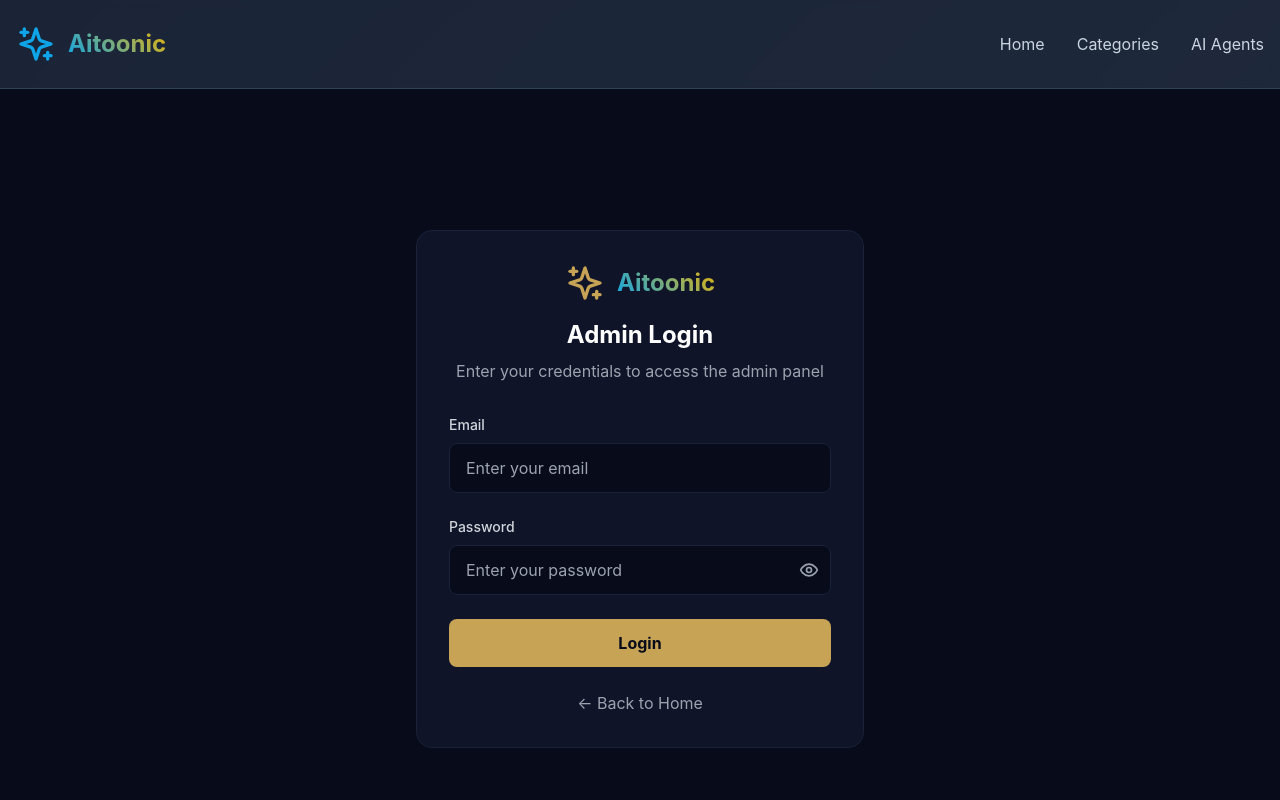
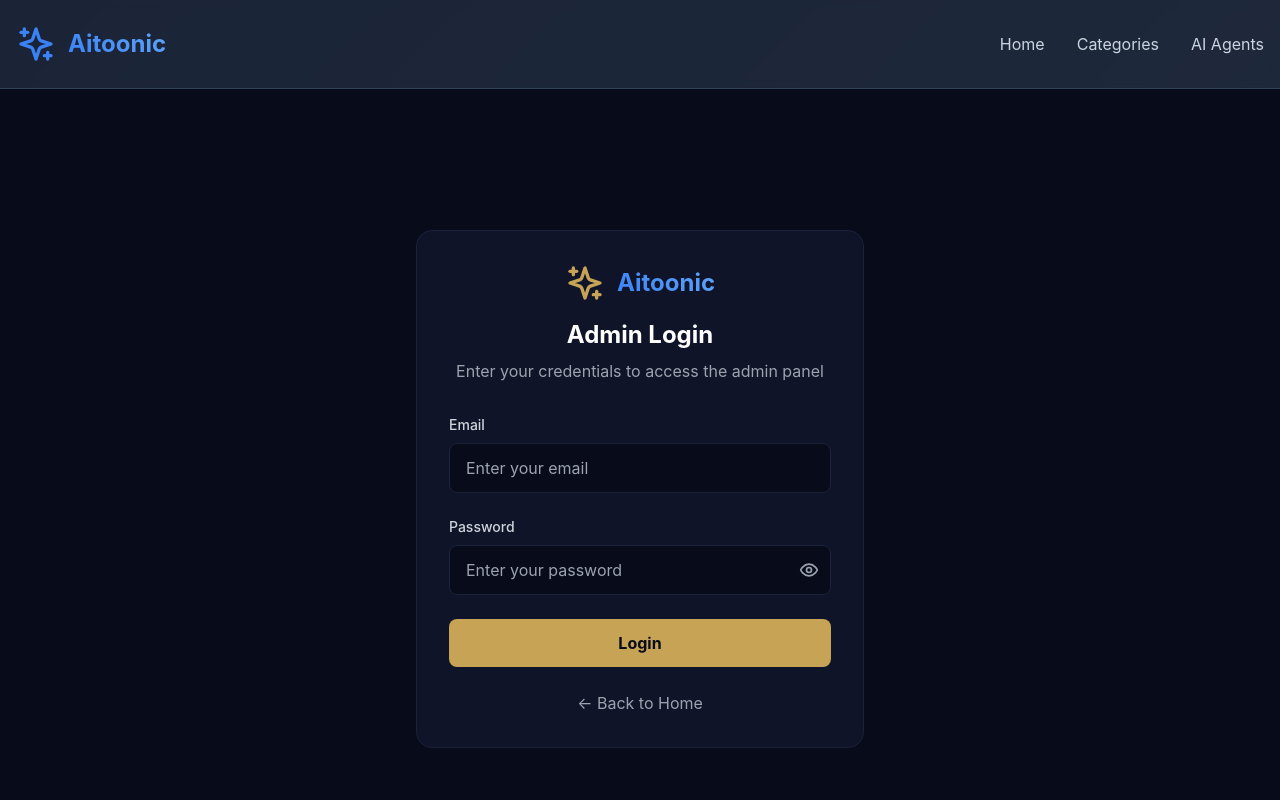
Before and after one commit to deepakchauhan333/aitoonic-admin-error, a React (Vite) app: page /login in a window 1280 px wide. Shown: the top 800 px of the page. Built offline with nearby package versions, Linux system fonts and the light colour scheme; no server answers.

Commit message:
Fix Website Issues - Colors, Images, and How to Use

```diff
--- a/src/index.css
+++ b/src/index.css
@@ -3,15 +3,9 @@
 @tailwind utilities;
 
 :root {
-  /* Main Colors */
-  --primary: #0ea5e9;
-  --primary-dark: #0284c7;
-  --secondary: #eab308;
-  --secondary-dark: #ca8a04;
-
-  /* Sub Colors */
-  --accent: #64748b;
-  --success: #22c55e;
+  /* Simple blue color scheme */
+  --primary: #3b82f6;
+  --primary-dark: #2563eb;
 
   /* Background Colors */
   --bg-primary: #0f172a;
@@ -59,7 +53,7 @@ body {
 }
 
 .gradient-text {
-  background: linear-gradient(45deg, var(--primary), var(--secondary));
+  background: linear-gradient(45deg, var(--primary), #60a5fa);
   -webkit-background-clip: text;
   background-clip: text;
   color: transparent;
@@ -71,7 +65,7 @@ body {
 
 .card-hover:hover {
   transform: translateY(-5px);
-  box-shadow: 0 20px 40px rgba(14, 165, 233, 0.15);
+  box-shadow: 0 20px 40px rgba(59, 130, 246, 0.15);
 }
 
 /* Button Styles */
@@ -88,23 +82,7 @@ body {
 
 .btn-primary:hover {
   transform: translateY(-2px);
-  box-shadow: 0 10px 25px rgba(14, 165, 233, 0.3);
-}
-
-.btn-secondary {
-  background: linear-gradient(135deg, var(--secondary), var(--secondary-dark));
-  color: var(--bg-primary);
-  border: none;
-  padding: 0.75rem 1.5rem;
-  border-radius: 0.5rem;
-  font-weight: 600;
-  transition: all 0.3s ease;
-  cursor: pointer;
-}
-
-.btn-secondary:hover {
-  transform: translateY(-2px);
-  box-shadow: 0 10px 25px rgba(234, 179, 8, 0.3);
+  box-shadow: 0 10px 25px rgba(59, 130, 246, 0.3);
 }
 
 /* Card Styles */
@@ -118,7 +96,7 @@ body {
 
 .card:hover {
   border-color: var(--primary);
-  box-shadow: 0 20px 40px rgba(14, 165, 233, 0.1);
+  box-shadow: 0 20px 40px rgba(59, 130, 246, 0.1);
 }
 
 /* Aspect Ratio Utilities */
@@ -130,12 +108,13 @@ body {
   aspect-ratio: 1 / 1;
 }
 
-/* Image Styles */
+/* Image Styles - Fixed to prevent cropping */
 .image-cover {
   width: 100%;
   height: 100%;
-  object-fit: cover;
+  object-fit: contain; /* Changed from cover to contain to prevent cropping */
   object-position: center;
+  background: #1e293b; /* Add background color for letterboxing */
 }
 
 /* TipTap Editor Styles */
--- a/src/pages/ToolDetail.tsx
+++ b/src/pages/ToolDetail.tsx
@@ -1,6 +1,6 @@
 import React, { useEffect, useState } from 'react';
 import { useParams, Link } from 'react-router-dom';
-import { Star, Bot, ExternalLink, ChevronRight, DollarSign, Check } from 'lucide-react';
+import { Star, Bot, ExternalLink, ChevronRight, DollarSign, Check, BookOpen } from 'lucide-react';
 import { supabase } from '../lib/supabase';
 import { SEO } from '../components/SEO';
 import { generateToolSchema } from '../utils/schema';
@@ -16,6 +16,7 @@ interface Tool {
   rating: number;
   seo_title?: string;
   seo_description?: string;
+  how_to_use?: string;
   features?: {
     title: string;
     description: string;
@@ -172,7 +173,7 @@ function ToolDetail() {
                             {[...Array(5)].map((_, i) => (
                               <Star
                                 key={i}
-                                className="w-5 h-5 text-secondary-500"
+                                className="w-5 h-5 text-yellow-500"
                                 fill={i < Math.floor(tool.rating) ? "currentColor" : "none"}
                               />
                             ))}
@@ -194,8 +195,8 @@ function ToolDetail() {
                 </div>
                 {tool.pricing && tool.pricing.length > 0 && (
                   <div className="flex items-center space-x-2 bg-slate-700 rounded-full px-4 py-2">
-                    <DollarSign className="w-5 h-5 text-secondary-500" />
-                    <span className="text-secondary-500 font-medium">
+                    <DollarSign className="w-5 h-5 text-green-500" />
+                    <span className="text-green-500 font-medium">
                       {tool.pricing[0].price}
                     </span>
                   </div>
@@ -227,9 +228,22 @@ function ToolDetail() {
             </div>
           </div>
 
-          {/* Features, Use Cases, and Pricing */}
+          {/* Features, Use Cases, How to Use, and Pricing */}
           <div className="grid grid-cols-1 lg:grid-cols-3 gap-8 mt-8">
             <div className="lg:col-span-2 space-y-8">
+              {/* How to Use */}
+              {tool.how_to_use && (
+                <div className="card p-4 sm:p-8">
+                  <h2 className="text-2xl font-bold mb-6 flex items-center">
+                    <BookOpen className="w-6 h-6 mr-2 text-primary-500" />
+                    How to Use {tool.name}
+                  </h2>
+                  <div className="prose prose-invert max-w-none">
+                    <p className="text-slate-300 whitespace-pre-wrap">{tool.how_to_use}</p>
+                  </div>
+                </div>
+              )}
+
               {/* Features */}
               {tool.features && tool.features.length > 0 && (
                 <div className="card p-4 sm:p-8">
@@ -280,12 +294,12 @@ function ToolDetail() {
                       >
                         <div className="flex items-center justify-between mb-4">
                           <h3 className="text-lg font-bold text-white">{plan.plan}</h3>
-                          <span className="text-secondary-500 font-semibold text-xl">{plan.price}</span>
+                          <span className="text-green-500 font-semibold text-xl">{plan.price}</span>
                         </div>
                         <ul className="space-y-3">
                           {plan.features.map((feature, i) => (
                             <li key={i} className="flex items-center text-slate-300">
-                              <Check className="w-4 h-4 text-success-500 mr-3 flex-shrink-0" />
+                              <Check className="w-4 h-4 text-green-500 mr-3 flex-shrink-0" />
                               <span className="text-sm">{feature}</span>
                             </li>
                           ))}
@@ -314,29 +328,24 @@ function ToolDetail() {
               {similarTools.length > 0 && (
                 <div className="card p-4 sm:p-8 mt-8">
                   <h2 className="text-2xl font-bold mb-6">Similar Tools</h2>
-                  <div className="space-y-4">
+                  <div className="grid grid-cols-2 gap-4">
                     {similarTools.map((similarTool) => (
                       <Link
                         key={similarTool.id}
                         to={`/ai/${similarTool.name.toLowerCase().replace(/\s+/g, '-')}`}
                         className="group block"
                       >
-                        <div className="flex items-center space-x-3 p-3 rounded-lg hover:bg-slate-700/50 transition-colors">
-                          <div className="aspect-square w-12 h-12 rounded-lg overflow-hidden">
+                        <div className="card p-3 hover:border-primary-500 transition-colors">
+                          <div className="aspect-16-9 rounded-lg overflow-hidden mb-3">
                             <img
                               src={similarTool.image_url || 'https://i.imgur.com/ZXqf6Kx.png'}
                               alt={similarTool.name}
                               className="image-cover"
                             />
                           </div>
-                          <div>
-                            <h3 className="font-semibold text-white group-hover:text-primary-500 transition-colors">
-                              {similarTool.name}
-                            </h3>
-                            <p className="text-sm text-slate-400 line-clamp-1">
-                              {similarTool.description}
-                            </p>
-                          </div>
+                          <h3 className="font-semibold text-white group-hover:text-primary-500 transition-colors text-sm">
+                            {similarTool.name}
+                          </h3>
                         </div>
                       </Link>
                     ))}
--- a/tailwind.config.js
+++ b/tailwind.config.js
@@ -4,55 +4,18 @@ export default {
   theme: {
     extend: {
       colors: {
-        // Main Colors - Professional and trustworthy
+        // Simple blue color scheme
         primary: {
-          50: '#f0f9ff',
-          100: '#e0f2fe',
-          200: '#bae6fd',
-          300: '#7dd3fc',
-          400: '#38bdf8',
-          500: '#0ea5e9', // Main primary
-          600: '#0284c7',
-          700: '#0369a1',
-          800: '#075985',
-          900: '#0c4a6e',
-        },
-        secondary: {
-          50: '#fefce8',
-          100: '#fef9c3',
-          200: '#fef08a',
-          300: '#fde047',
-          400: '#facc15',
-          500: '#eab308', // Main secondary
-          600: '#ca8a04',
-          700: '#a16207',
-          800: '#854d0e',
-          900: '#713f12',
-        },
-        // Sub Colors - Supporting colors
-        accent: {
-          50: '#f8fafc',
-          100: '#f1f5f9',
-          200: '#e2e8f0',
-          300: '#cbd5e1',
-          400: '#94a3b8',
-          500: '#64748b', // Sub color 1
-          600: '#475569',
-          700: '#334155',
-          800: '#1e293b',
-          900: '#0f172a',
-        },
-        success: {
-          50: '#f0fdf4',
-          100: '#dcfce7',
-          200: '#bbf7d0',
-          300: '#86efac',
-          400: '#4ade80',
-          500: '#22c55e', // Sub color 2
-          600: '#16a34a',
-          700: '#15803d',
-          800: '#166534',
-          900: '#14532d',
+          50: '#eff6ff',
+          100: '#dbeafe',
+          200: '#bfdbfe',
+          300: '#93c5fd',
+          400: '#60a5fa',
+          500: '#3b82f6', // Main blue
+          600: '#2563eb',
+          700: '#1d4ed8',
+          800: '#1e40af',
+          900: '#1e3a8a',
         },
         // Legacy colors for backward compatibility
         royal: {
@@ -103,9 +66,9 @@ export default {
           css: {
             color: '#fff',
             a: {
-              color: '#0ea5e9',
+              color: '#3b82f6',
               '&:hover': {
-                color: '#0284c7',
+                color: '#2563eb',
               },
             },
             h1: {
@@ -128,7 +91,7 @@ export default {
             },
             blockquote: {
               color: '#999',
-              borderLeftColor: '#0ea5e9',
+              borderLeftColor: '#3b82f6',
             },
           },
         },
```
Also changed, not shown: src/pages/Admin.tsx (+25 -90 lines), 1 other file (tests, documents, lock files or other folders).
